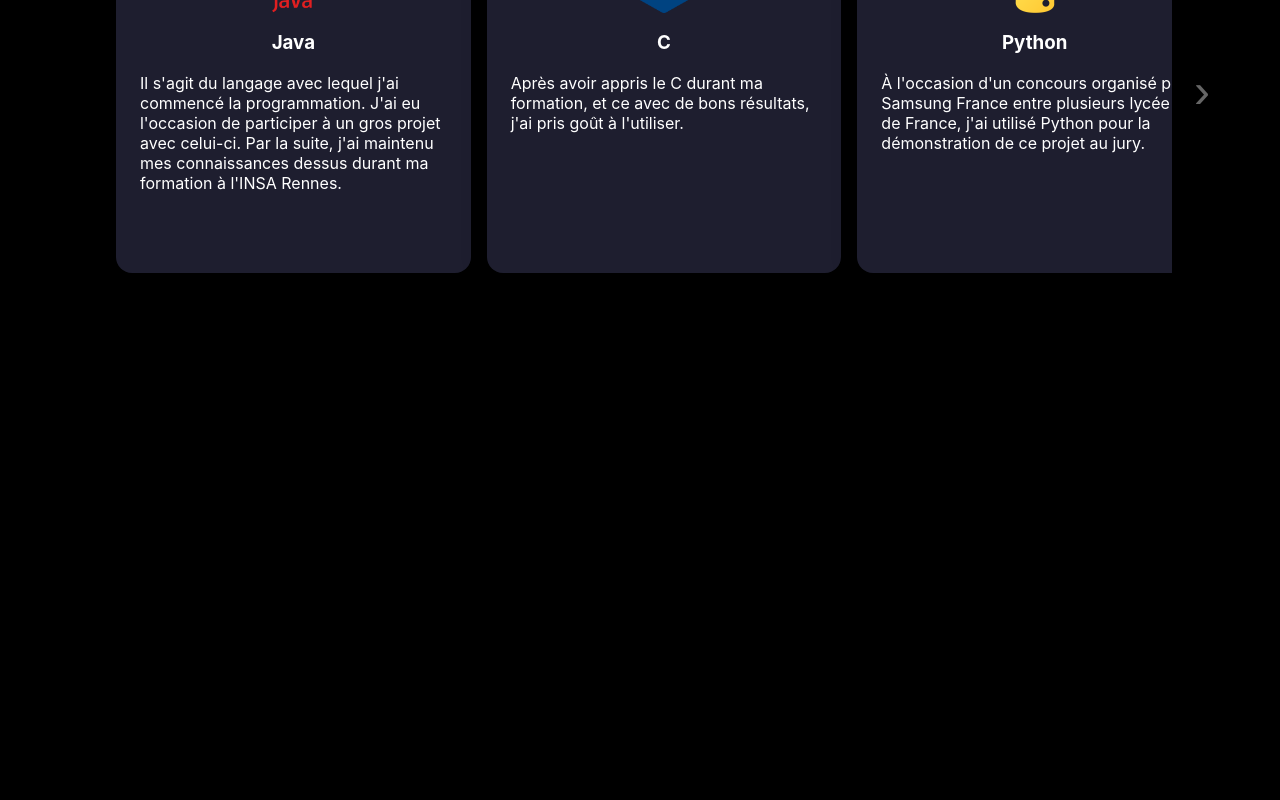
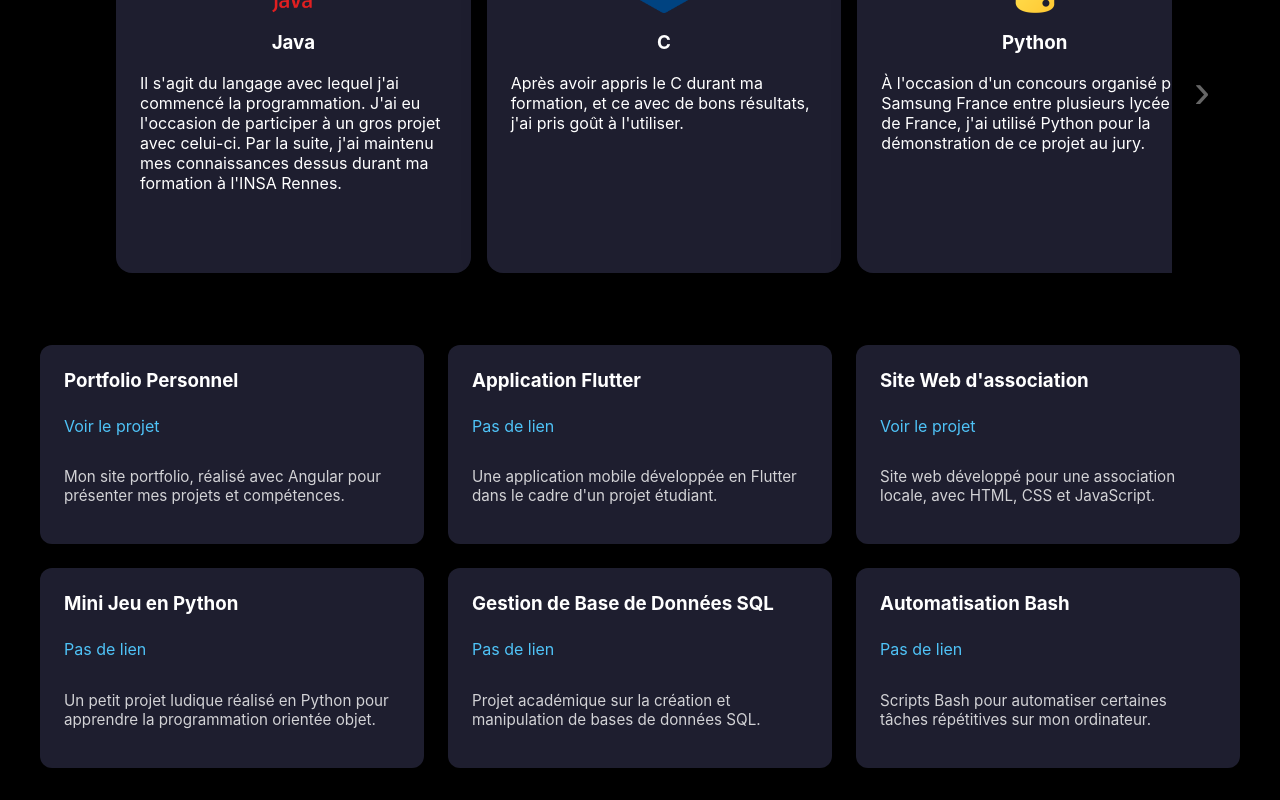
Before and after one commit to clementgvs/portfolio-clement-g, an Angular app: page / in a window 1280 px wide. Shown: the part 1378-2178 px from the top of the page. Before the commit the page ends 1691 px from the top, so only its background shows below. Built offline with nearby package versions, Linux system fonts and the light colour scheme.

Commit message:
Projects base

```diff
--- a/src/app/projects/projects.html
+++ b/src/app/projects/projects.html
@@ -1 +1,20 @@
-<div class="content"></div>
+<div class="content">
+    <div class="grid-container">
+        @for(project of this.projects; track project){
+            <div class="project-card">
+                <h3>{{ project.title }}</h3>
+                <p class="link">
+                    <a [href]="project.link" target="_blank">
+                        @if(project.link != null){
+                            Voir le projet
+                        }@else {
+                            Pas de lien
+                        }
+                    </a>
+                    <ng-template #privateLink>Privé</ng-template>
+                </p>
+                <p class="description">{{ project.description }}</p>
+            </div>
+        }
+    </div>
+</div>
--- a/src/app/projects/projects.scss
+++ b/src/app/projects/projects.scss
@@ -0,0 +1,53 @@
+.grid-container {
+  display: grid;
+  grid-template-columns: repeat(3, 1fr); /* 3 colonnes */
+  gap: 1.5rem;
+  padding: 2rem;
+  max-width: 1200px;
+  margin: auto;
+}
+
+.project-card {
+  background: #1e1e2f;
+  color: #fff;
+  border-radius: 12px;
+  padding: 1.5rem;
+  box-shadow: 0 10px 20px rgba(0,0,0,0.3);
+  display: flex;
+  flex-direction: column;
+  justify-content: space-between;
+}
+
+.project-card h3 {
+  margin: 0 0 0.5rem 0;
+}
+
+.project-card .link {
+  margin-bottom: 1rem;
+}
+
+.project-card .link a {
+  color: #4fc3f7;
+  text-decoration: none;
+}
+
+.project-card .link a:hover {
+  text-decoration: underline;
+}
+
+.project-card .description {
+  opacity: 0.8;
+  font-size: 0.95rem;
+}
+
+@media (max-width: 992px) {
+  .grid-container {
+    grid-template-columns: repeat(2, 1fr); /* 2 colonnes sur tablettes */
+  }
+}
+
+@media (max-width: 600px) {
+  .grid-container {
+    grid-template-columns: 1fr; /* 1 colonne sur mobile */
+  }
+}
--- a/src/app/projects/projects.ts
+++ b/src/app/projects/projects.ts
@@ -7,5 +7,36 @@ import { Component } from '@angular/core';
   styleUrl: './projects.scss',
 })
 export class Projects {
-
+  projects = [
+    {
+      title: 'Portfolio Personnel',
+      link: 'https://monportfolio.com',
+      description: "Mon site portfolio, réalisé avec Angular pour présenter mes projets et compétences."
+    },
+    {
+      title: 'Application Flutter',
+      link: null,
+      description: "Une application mobile développée en Flutter dans le cadre d'un projet étudiant."
+    },
+    {
+      title: 'Site Web d\'association',
+      link: 'https://asso-example.com',
+      description: "Site web développé pour une association locale, avec HTML, CSS et JavaScript."
+    },
+    {
+      title: 'Mini Jeu en Python',
+      link: null,
+      description: "Un petit projet ludique réalisé en Python pour apprendre la programmation orientée objet."
+    },
+    {
+      title: 'Gestion de Base de Données SQL',
+      link: null,
+      description: "Projet académique sur la création et manipulation de bases de données SQL."
+    },
+    {
+      title: 'Automatisation Bash',
+      link: null,
+      description: "Scripts Bash pour automatiser certaines tâches répétitives sur mon ordinateur."
+    }
+  ];
 }
```
